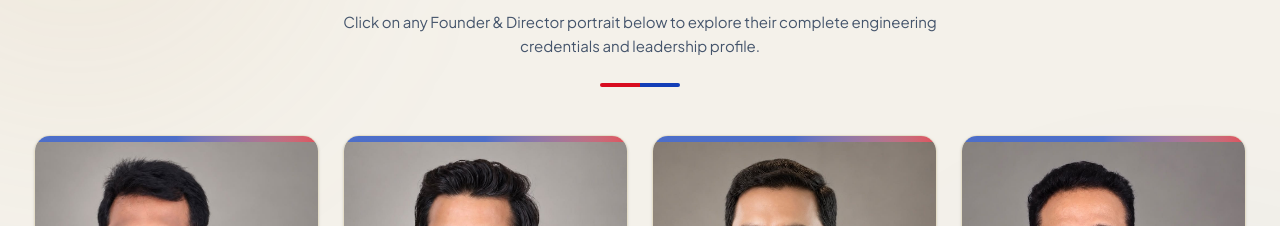
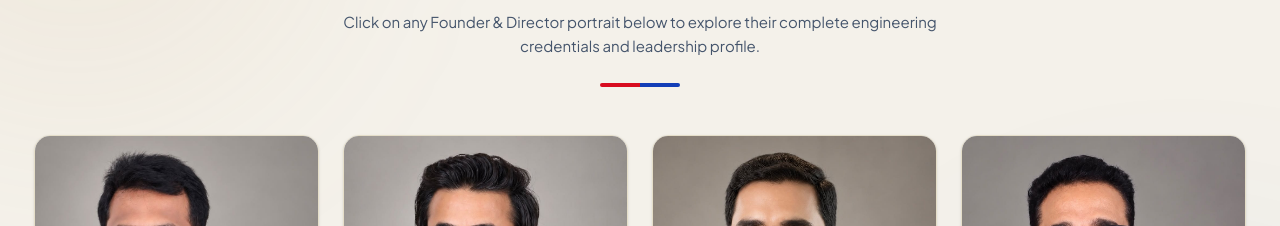
Before and after one commit to salesvericoneng-beep/Vericon, a React (Vite) app: page / in a window 1280 px wide. Shown: the part 5760-5986 px from the top of the page. Built offline with nearby package versions, Linux system fonts and the light colour scheme.

Commit message:
style(leadership): remove top gradient bars from director cards

```diff
--- a/src/components/home/BottomSection.jsx
+++ b/src/components/home/BottomSection.jsx
@@ -52,9 +52,6 @@ function DirectorCard({ director, index, onOpen }) {
       transition={{ duration: 0.45, delay: index * 0.08 }}
       className="group relative text-left rounded-2xl overflow-hidden bg-white border border-[#E5DEC9] shadow-sm hover:shadow-[0_24px_48px_-14px_rgba(18,62,183,0.22)] hover:-translate-y-2 hover:border-[#123EB7]/45 transition-all duration-300 flex flex-col cursor-pointer focus:outline-none focus-visible:ring-2 focus-visible:ring-[#123EB7]"
     >
-      {/* Top Dual-Tone Hover Highlight Strip */}
-      <div className="h-1.5 w-full bg-gradient-to-r from-[#123EB7] via-[#123EB7] to-[#D80C20] opacity-75 group-hover:opacity-100 transition-opacity duration-300" />
-
       {/* Member Portrait Frame */}
       <div className="relative aspect-[3/3.6] w-full overflow-hidden bg-slate-100">
         <img
```
